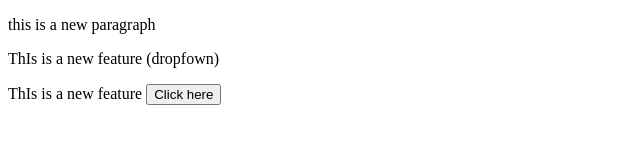
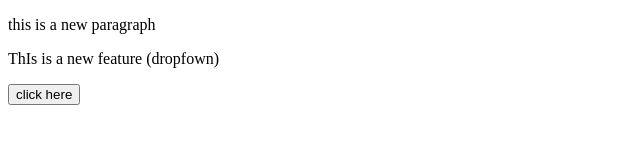
Before and after one commit to CodingwithKUSH/LocalRepo, a plain HTML site: page index.html in a window 1280 px wide. Shown: the whole page, without its empty margins (0-640 px from the left). Drawn offline with Linux system fonts and the light colour scheme.

Commit message:
add button

```diff
--- a/index.html
+++ b/index.html
@@ -8,7 +8,8 @@
 <body>
     <p>this is a new paragraph</p>
    <p>ThIs is a new feature (dropfown)</p>
-    <p>ThIs is a new feature <button>Click here</button></p>
+    <button>click here
+    </button>
 
 </body>
 </html>
```
